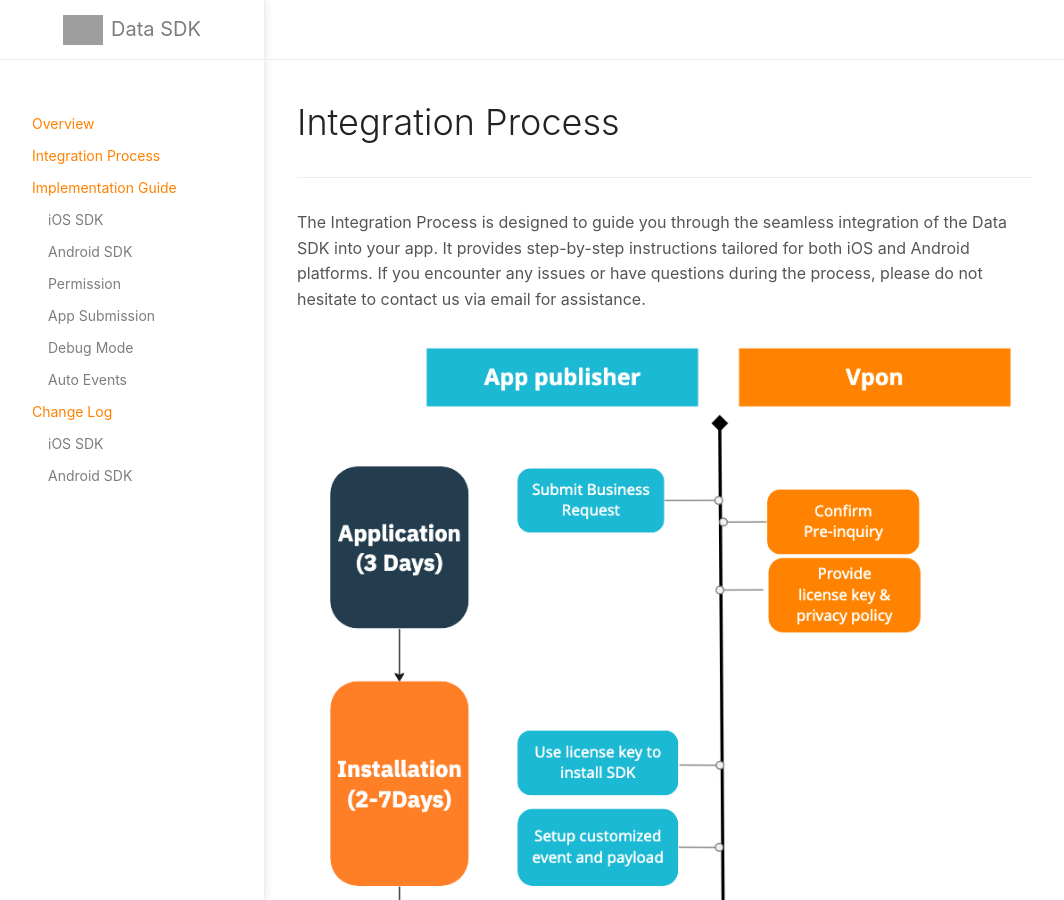
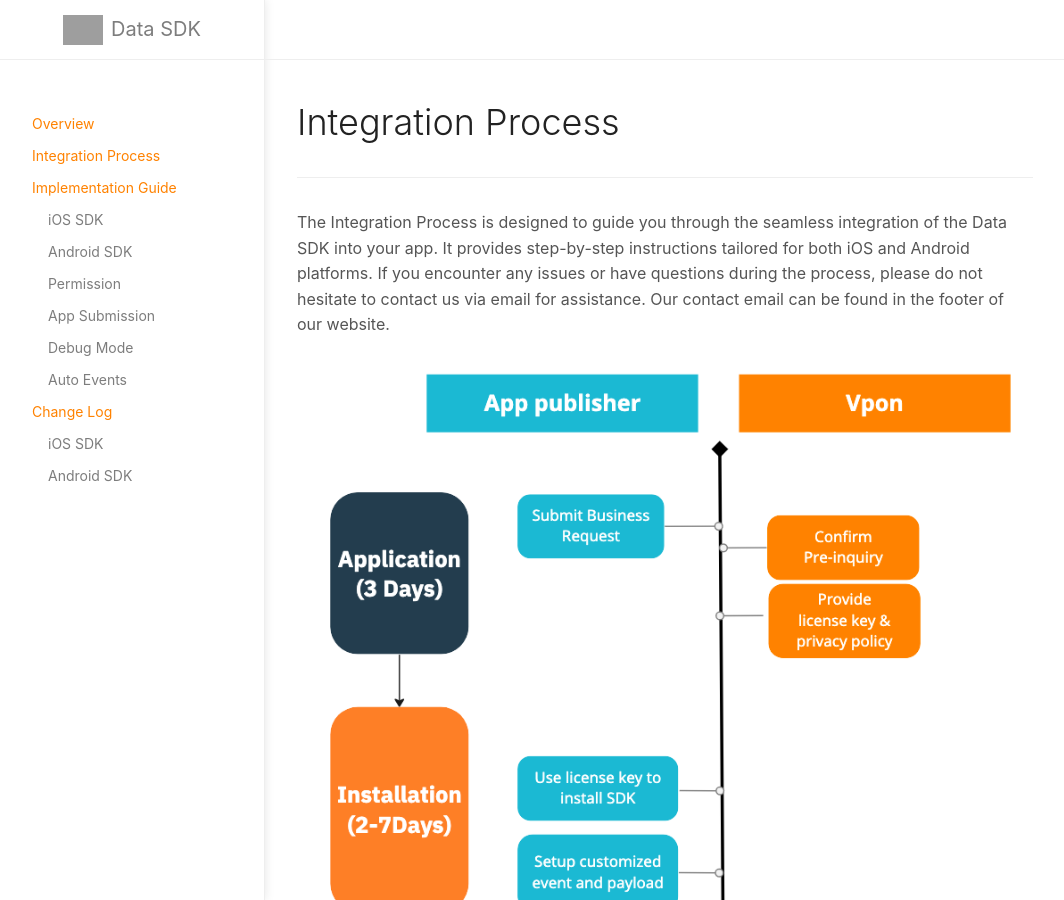
Before and after one commit to vpon-data/data-sdk, a Jekyll site: the page built from docs/IntegrationProcess.md, in a window 1280 px wide and 900 px high. Shown: the whole window, without its empty margins (107-1171 px from the left). Built offline with Jekyll 4.4.1, drawn with Linux system fonts in a browser that asks for light colours; grey boxes are pictures that could not be loaded.

Commit message:
Update Integration Process

```diff
--- a/docs/IntegrationProcess.md
+++ b/docs/IntegrationProcess.md
@@ -11,7 +11,7 @@
 # Integration Process
 ---
 
-The Integration Process is designed to guide you through the seamless integration of the Data SDK into your app. It provides step-by-step instructions tailored for both iOS and Android platforms. If you encounter any issues or have questions during the process, please do not hesitate to contact us via email for assistance.
+The Integration Process is designed to guide you through the seamless integration of the Data SDK into your app. It provides step-by-step instructions tailored for both iOS and Android platforms. If you encounter any issues or have questions during the process, please do not hesitate to contact us via email for assistance. Our contact email can be found in the footer of our website.
 
 
 ![](/docs/images/integration_process_4.png)
```
